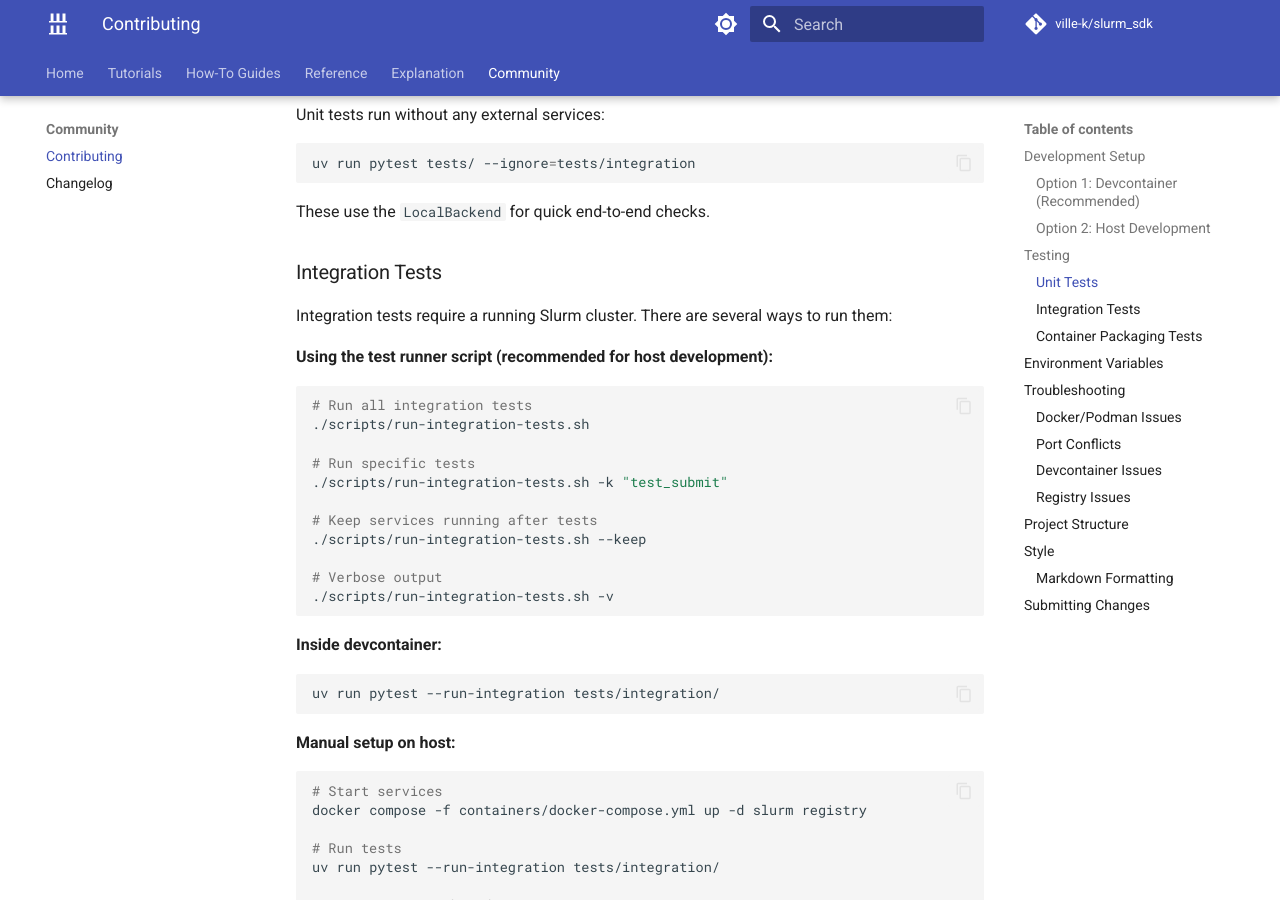
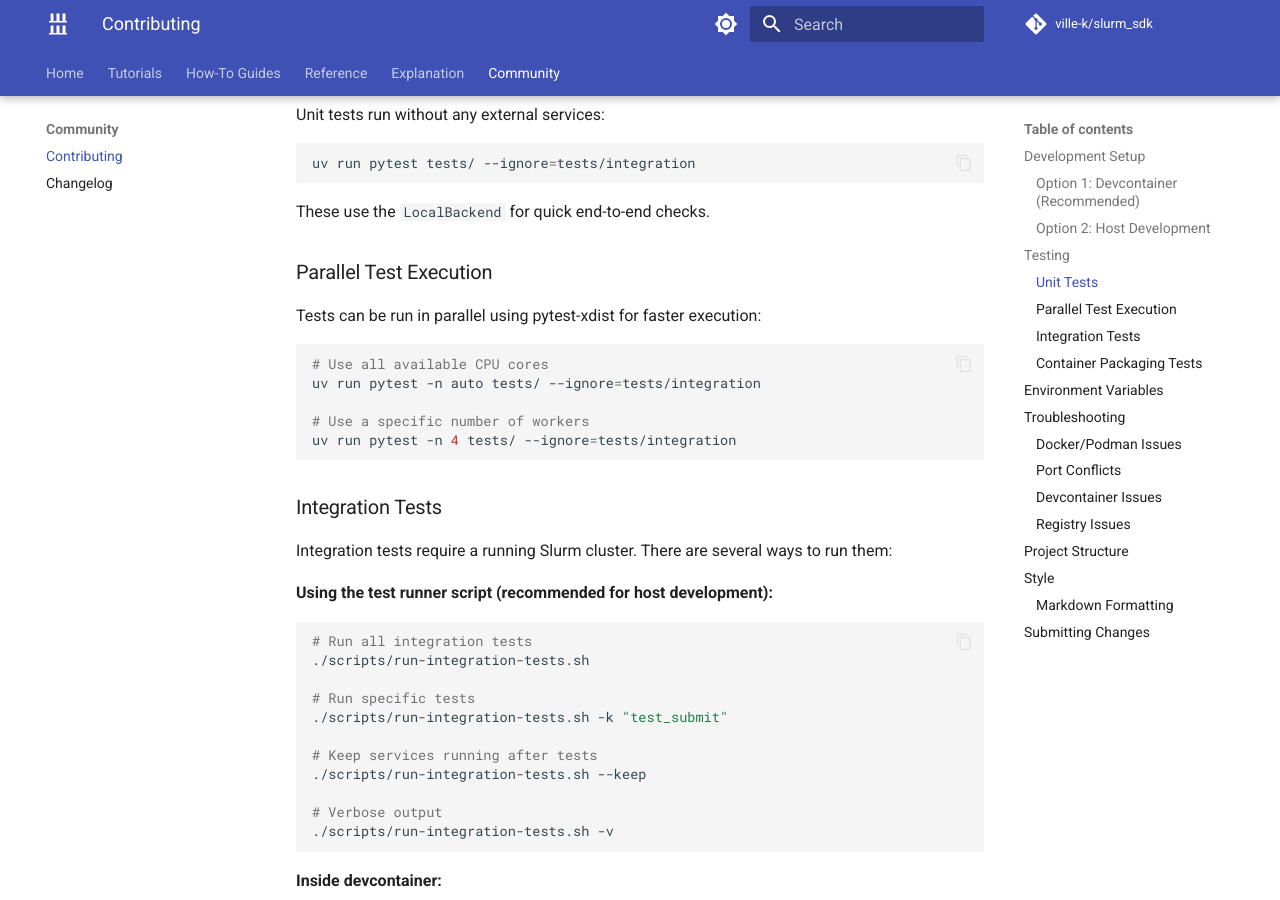
Before and after one commit to ville-k/slurm_sdk, an MkDocs documentation site: the page built from docs/CONTRIBUTING.md, in a window 1280 px wide and 900 px high, scrolled down 1691 px. Built offline with MkDocs 1.6.1 and Material for MkDocs 9.7.7, drawn with Linux system fonts in a browser that asks for light colours; comment, search, counter and statistics services are not loaded.

Commit message:
build: optimize container build and add test parallelization
- Consolidate apt package installation in slurm-pyxis-integration
  Containerfile into single layer, eliminating redundant apt-get update
- Add pytest-xdist for parallel test execution (uv run pytest -n auto)
- Document parallel test execution in AGENTS.md and CONTRIBUTING.md

````diff
--- a/docs/CONTRIBUTING.md
+++ b/docs/CONTRIBUTING.md
@@ -80,6 +80,18 @@ uv run pytest tests/ --ignore=tests/integration
 ```
 
 These use the `LocalBackend` for quick end-to-end checks.
+
+### Parallel Test Execution
+
+Tests can be run in parallel using pytest-xdist for faster execution:
+
+```bash
+# Use all available CPU cores
+uv run pytest -n auto tests/ --ignore=tests/integration
+
+# Use a specific number of workers
+uv run pytest -n 4 tests/ --ignore=tests/integration
+```
 
 ### Integration Tests
 
--- a/pyproject.toml
+++ b/pyproject.toml
@@ -36,6 +36,7 @@ dev = [
     "pytest-cov>=7.0.0",
     "pytest-integration>=0.2.3",
     "pytest-testinfra>=10.0.0",
+    "pytest-xdist>=3.5.0",
 ]
 
 [tool.pytest.ini_options]
````
Also changed, not shown: AGENTS.md (+1 -0 lines), 2 other files.
